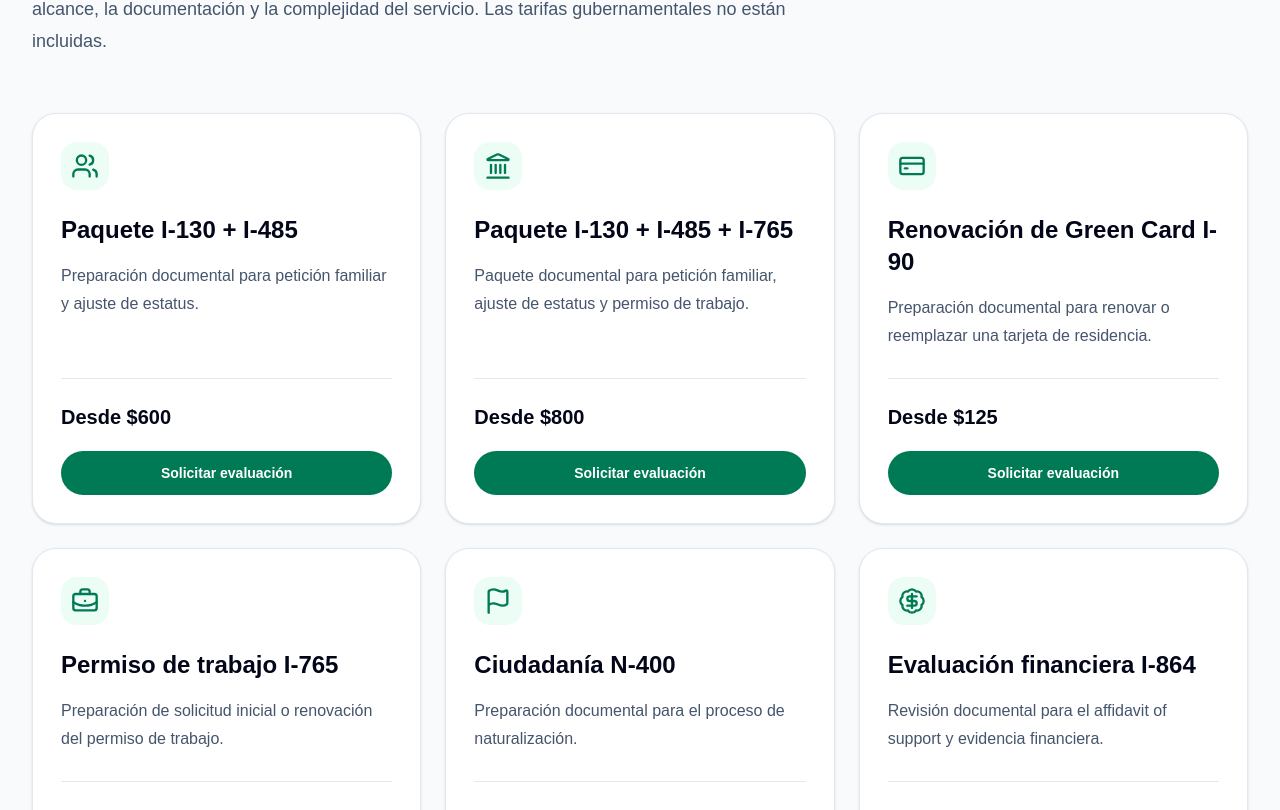
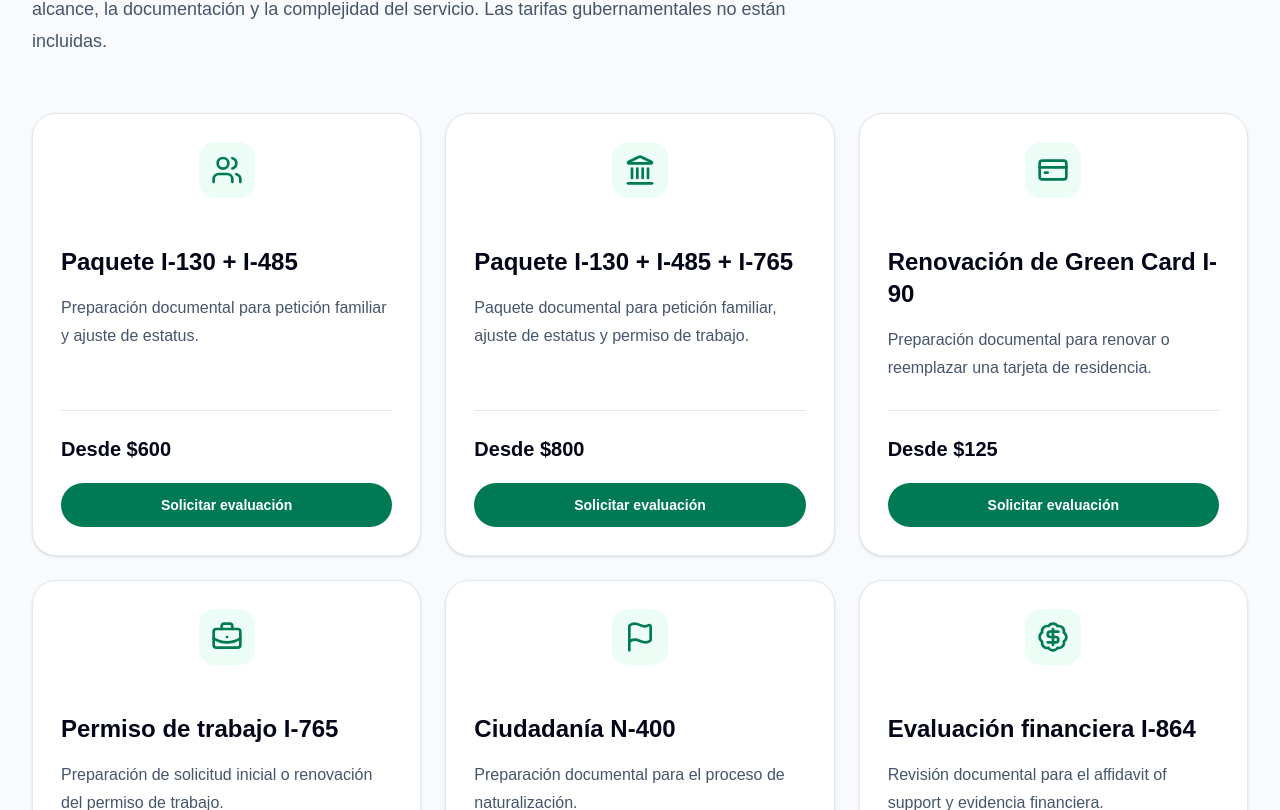
Before and after one commit to Northpointmedia/basevi-solutions, a Next.js app: page / in a window 1280 px wide. Shown: the part 1170-1980 px from the top of the page. Built offline with nearby package versions, Linux system fonts and the light colour scheme.

Commit message:
Center service icons in service cards

```diff
--- a/app/page.tsx
+++ b/app/page.tsx
@@ -420,13 +420,15 @@ const handleSubmit = async (event: FormEvent<HTMLFormElement>) => {
                     const ServiceIcon = service.icon;
 
                     return (
-                      <div className="flex h-12 w-12 items-center justify-center rounded-2xl bg-emerald-50 text-emerald-700">
-                        <ServiceIcon
-                          className="h-7 w-7"
-                          strokeWidth={2}
-                          aria-hidden="true"
-                        />
-                      </div>
+                      <div className="mb-6 flex justify-center">
+  <div className="flex h-14 w-14 items-center justify-center rounded-2xl bg-emerald-50 text-emerald-700">
+    <ServiceIcon
+      className="h-8 w-8"
+      strokeWidth={2}
+      aria-hidden="true"
+    />
+  </div>
+</div>
                     );
                   })()}
                   <h3 className="mt-6 text-2xl font-bold">
```
